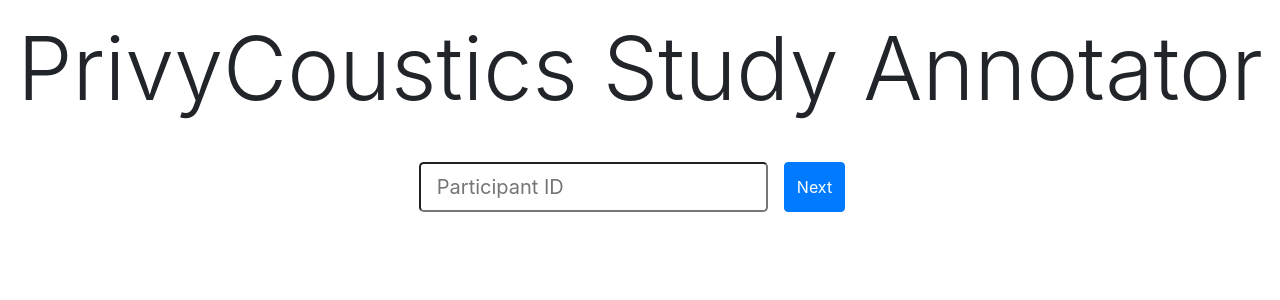
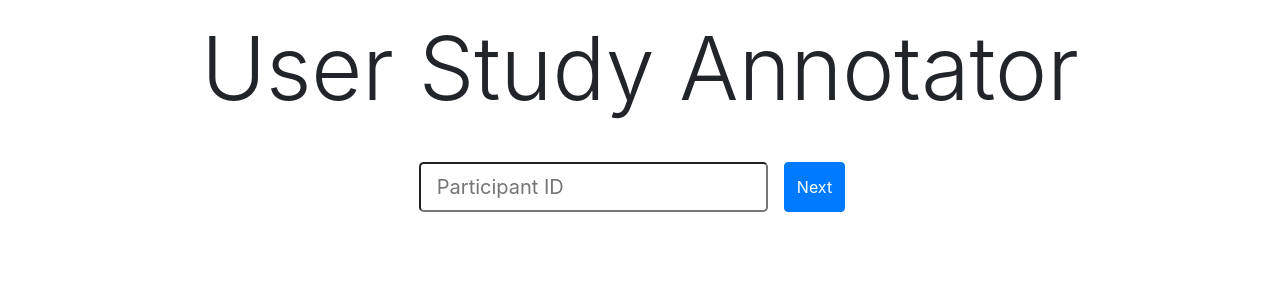
Before and after one commit to VimalMollyn/UserStudyAnnotator, a Flask app: page / in a window 1280 px wide. Shown: the top 300 px of the page. Run offline with Flask 2, Linux system fonts and the light colour scheme; some libraries are stand-ins or nearby versions.

Commit message:
Updated Tool heading

```diff
--- a/static/activity_list.json
+++ b/static/activity_list.json
@@ -1,7 +1,7 @@
 {
     "Bathroom": ["Brushing_hair","Hair_dryer_in_use","Shaver_in_use","Toilet_flushing","Toothbrushing","Washing_hands"],
     "Kitchen": ["Blender_in_use","Chopping","Grating","Microwave","Pouring_pitcher","Twisting_jar","Washing_Utensils","Wiping_with_rag"],
-    "Misc": ["Alarm_clock","Clapping","Coughing","Door_in_use","Drinking","Knocking","Laughing","Scratching"],
+    "Misc": ["Alarm_clock","Clapping","Coughing","Drinking","Knocking","Laughing","Scratching"],
     "Workshop": ["Vacuum in use","Drill in use","Hammering", "Screwing","Sanding"],
     "All": ["Speech"]
 }
--- a/templates/base.html
+++ b/templates/base.html
@@ -8,12 +8,12 @@
 		<!-- Bootstrap CSS -->
     <link rel="stylesheet" href="https://maxcdn.bootstrapcdn.com/bootstrap/4.0.0/css/bootstrap.min.css" integrity="sha384-Gn5384xqQ1aoWXA+058RXPxPg6fy4IWvTNh0E263XmFcJlSAwiGgFAW/dAiS6JXm" crossorigin="anonymous">
 
-		<title>PrivyCoustics Study Annotator</title>
+		<title>User Study Annotator</title>
 
 	</head>
 	<body>
     <div class="d-flex py-3 flex-column align-items-center">
-      <span class="display-2">PrivyCoustics Study Annotator</span>
+      <span class="display-2">User Study Annotator</span>
     </div>
     {% block content %}{% endblock %}
 
```
